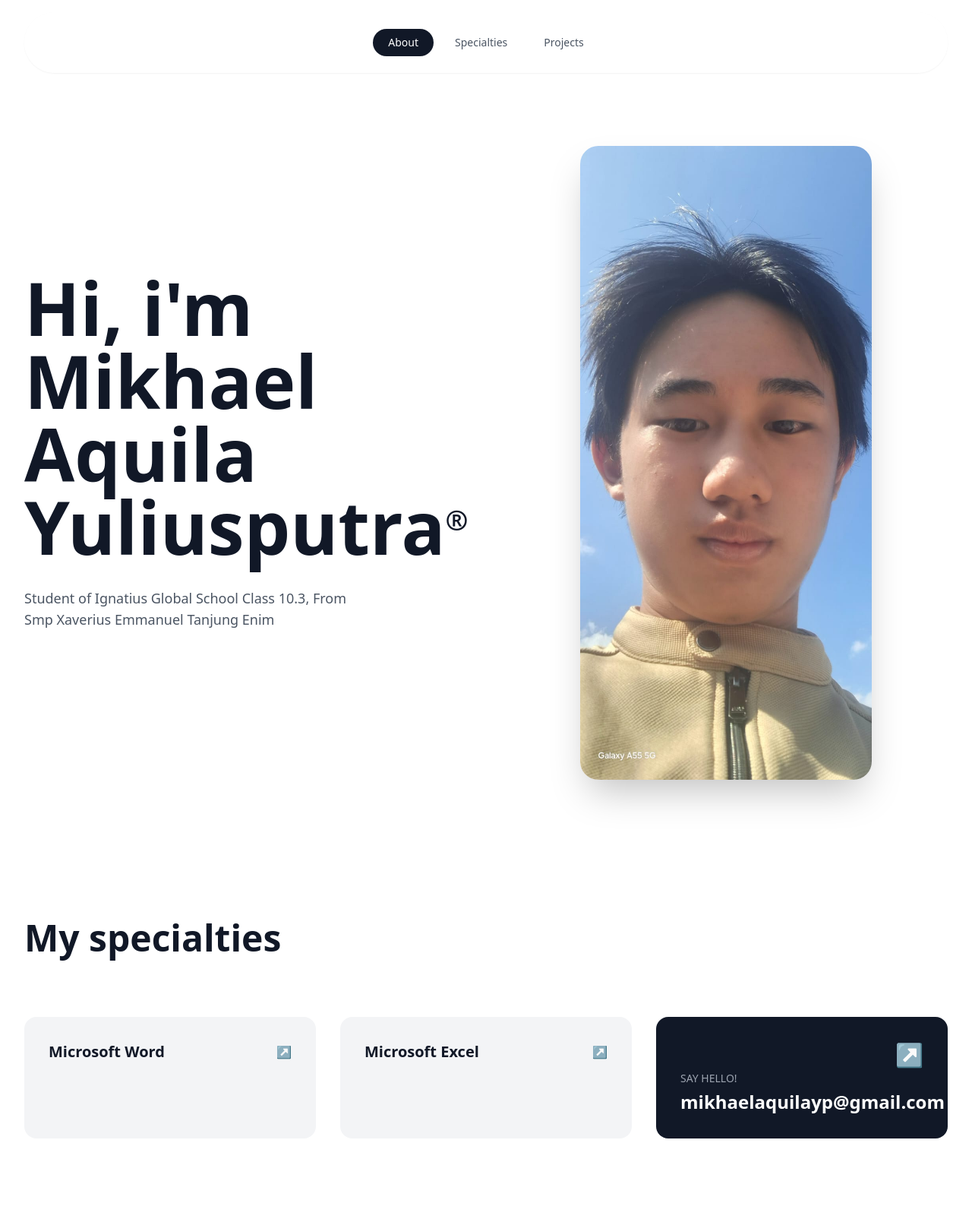
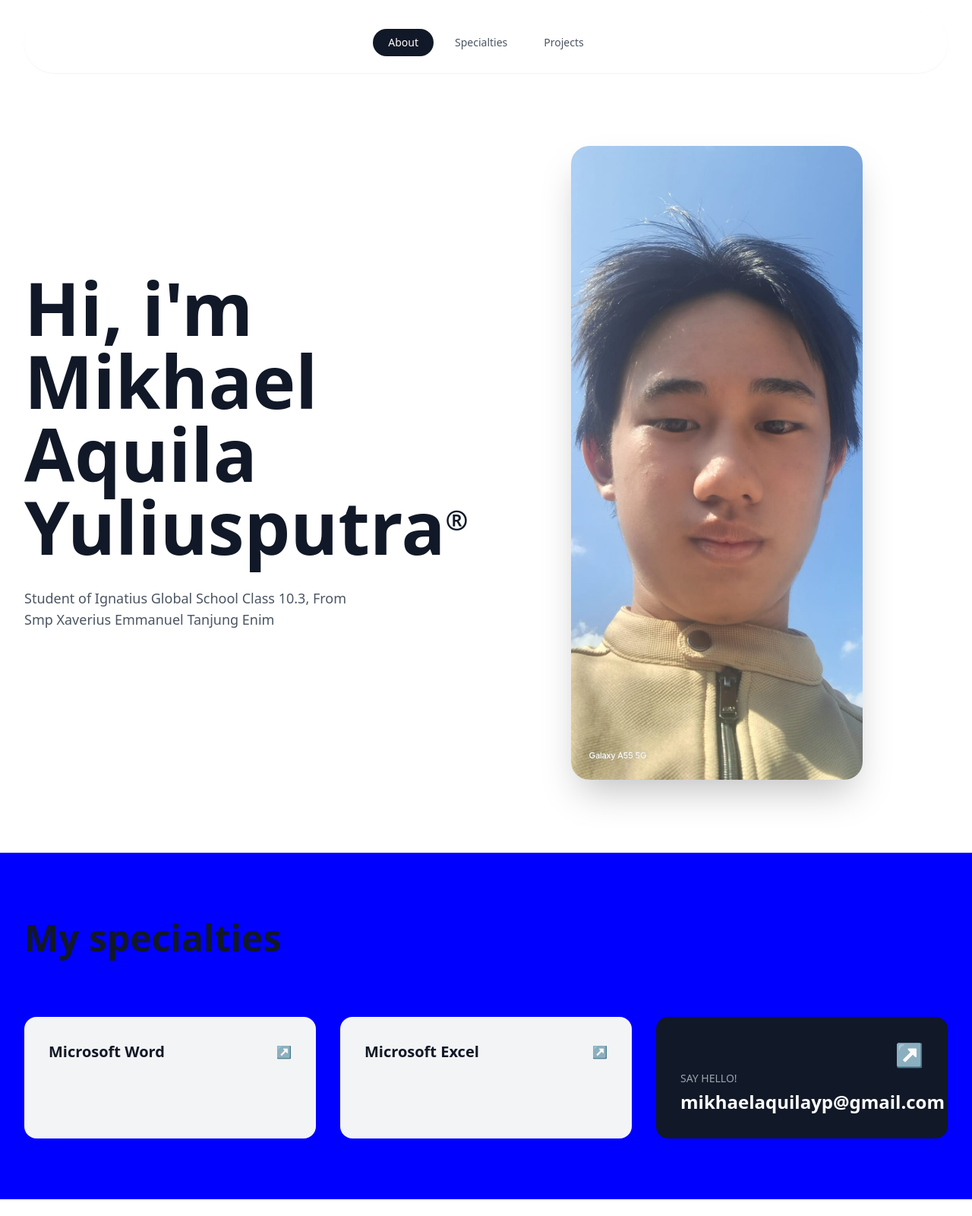
Before and after one commit to l61-cyberMGH/Website-portofolio, a plain HTML site: page index.html in a window 1280 px wide. Shown: the top 1600 px of the page at 76% size. Drawn offline with nearby package versions, Linux system fonts and the light colour scheme.

Commit message:
Update index.html

```diff
--- a/index.html
+++ b/index.html
@@ -23,7 +23,7 @@
     <div id="main-content">
         <section id="about" class="page-section py-20 sm:py-24">
             <div class="max-w-7xl mx-auto px-8">
-                <div class="grid grid-cols-1 lg:grid-cols-2 gap-x-12 gap-y-20 items-center">
+                <div class="grid grid-cols-1 lg:grid-cols-2 gap-x-15gap-y-20 items-center">
 
                     <div class="flex flex-col items-start text-left">
                         <h1 class="text-6xl md:text-8xl font-black text-gray-900 leading-none mb-8">
@@ -49,7 +49,7 @@
         </section>
 
 
-        <section id="specialties" class="page-section py-20 bg-[#0000ff1]">
+        <section id="specialties" class="page-section py-20 bg-[#0000ff]">
             <div class="max-w-7xl mx-auto px-8">
                 <div class="grid grid-cols-1 md:grid-cols-2 gap-16 items-start">
                     <div>
```
